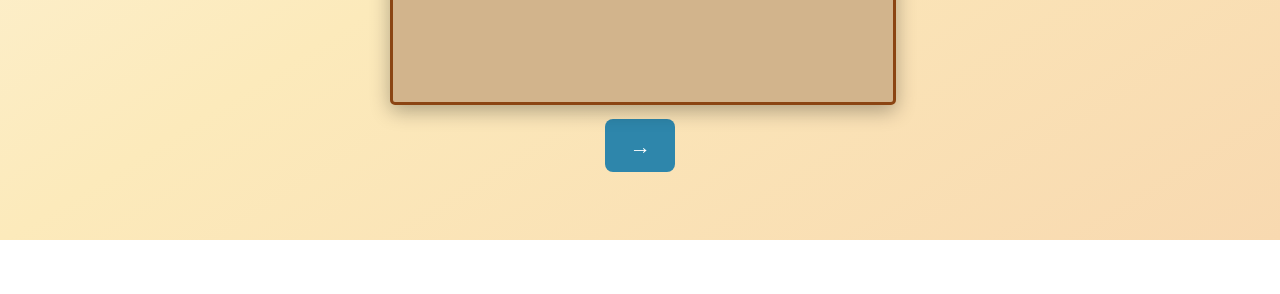
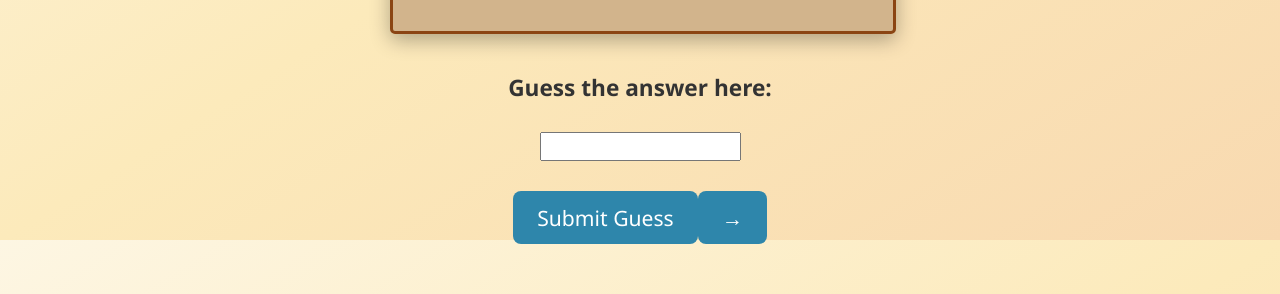
Before and after one commit to zhanglaura1/Flashcards, a React (Vite) app in the folder flashcards/: page / in a window 1280 px wide. Shown: the part 560-854 px from the top of the page. Before the commit the page ends 800 px from the top, so only its background shows below. Built offline with nearby package versions, Linux system fonts and the light colour scheme.

Commit message:
added guess entering and check feature

```diff
--- a/flashcards/src/App.css
+++ b/flashcards/src/App.css
@@ -105,3 +105,16 @@ button:hover {
   background-color: #145374;
   transform: scale(1.05);
 }
+
+input {
+  margin-bottom: 30px;
+  padding: 5px 10px;
+}
+
+.wrong {
+  border: 5px solid red;
+}
+
+.correct {
+  border: 5px solid green;
+}
--- a/flashcards/src/App.jsx
+++ b/flashcards/src/App.jsx
@@ -6,6 +6,9 @@ const App = () => {
     ['Mazzochi','Composer'], ['Mostaccioli','Pasta'], ['Pennoni','Pasta'], ['Rampollini','Composer'], ['Rota','Composer'], ['Sacchettoni','Pasta'], ['Sagnarelli','Pasta'], ['Spontini','Composer'], ['Strozzi','Composer'], ['Tartini','Composer'], ['Veracini','Composer']];
   const [side, flipSide] = useState(0);
   const [index, setIndex] = useState(0);
+  const [guess, setGuess] = useState("");
+  const [correct_guess, setCorrectGuess] = useState("")
+
   const updateSide = () => {
     if (side == 0) {
       flipSide(1);
@@ -13,9 +16,19 @@ const App = () => {
       flipSide(0);
     }
   }
+
   const newCard = () => {
     setIndex(Math.floor(Math.random() * (19 - 0 + 1)));
     flipSide(0);
+    setGuess("");
+  }
+
+  const onCheckAnswer = () => {
+    if (card_set[index][1] != guess) {
+      setCorrectGuess('wrong');
+    } else {
+      setCorrectGuess('correct');
+    }
   }
 
   return (
@@ -37,6 +50,19 @@ const App = () => {
             </div>
           </div>
         </div>
+      </div>
+      <div className="footer">
+        <h3>Guess the answer here: </h3>
+        <form onSubmit={onCheckAnswer}>
+          <input
+            type="text"
+            placeholder=""
+            value={guess}
+            onChange={(e) => setGuess(e.target.value)}
+            className={correct_guess}
+          />
+        </form>
+        <button onClick={onCheckAnswer}>Submit Guess</button>
         <button onClick={newCard}>&rarr;</button>
       </div>
     </div>
```
